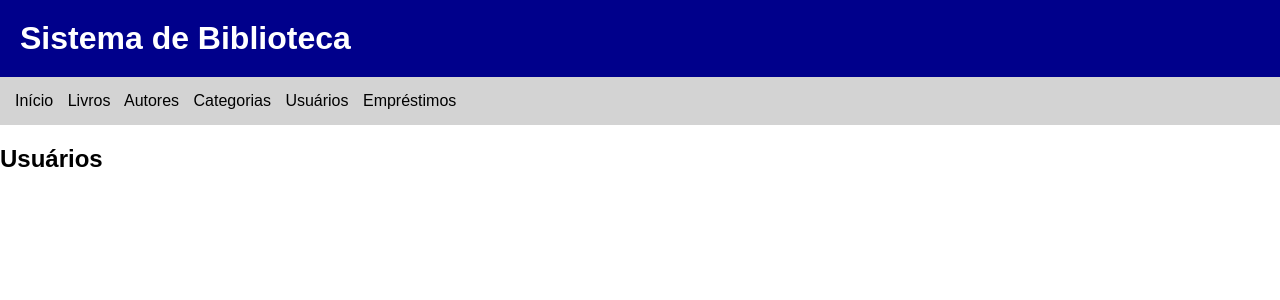
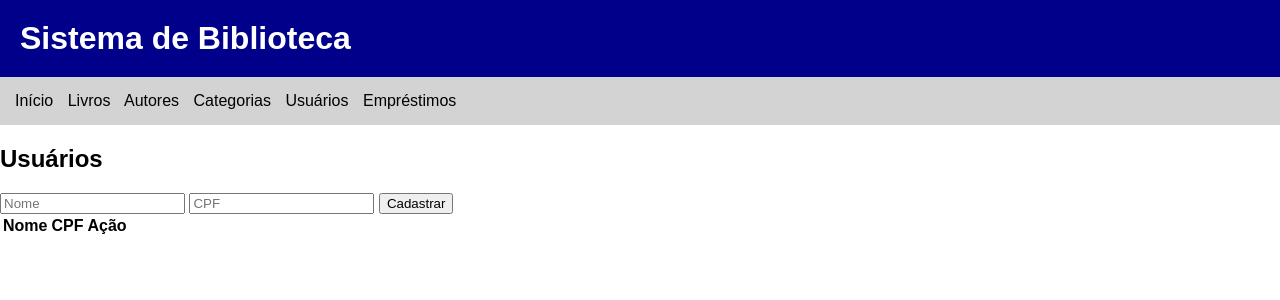
Before and after one commit to CarlosHenriqueYudi/Biblioteca, a Spring Boot app: page /usuarios in a window 1280 px wide. Shown: the top 300 px of the page. Run offline with Spring Boot 4, Linux system fonts and the light colour scheme; lists and menus that the app fills with data are empty.

Commit message:
Update inicio.html

```diff
--- a/src/main/resources/templates/usuarios/inicio.html
+++ b/src/main/resources/templates/usuarios/inicio.html
@@ -1,4 +1,4 @@
-<!doctype html>
+<!DOCTYPE html>
 <html xmlns:th="http://www.thymeleaf.org">
 <head>
     <title>Livros</title>
@@ -15,5 +15,28 @@
     <a th:href="@{/emprestimos}">Empréstimos</a>
 </nav>
 <h2>Usuários</h2>
+
+<form th:action="@{/usuarios}" method="post">
+    <input type="text" name="nome" placeholder="Nome">
+    <input type="text" name="CPF" placeholder="CPF">
+    <button type="submit">Cadastrar</button>
+</form>
+
+<table>
+    <tr>
+        <th>Nome</th>
+        <th>CPF</th>
+        <th>Ação</th>
+    </tr>
+    <tr th:each="u, status : ${usuarios}">
+        <td th:text="${u.nome}"></td>
+        <td th:text="${u.CPF}"></td>
+        <td>
+            <form th:action="@{/usuarios/excluir/{i}(i=${status.index})}" method="post">
+                <button type="submit">Excluir</button>
+            </form>
+        </td>
+    </tr>
+</table>
 </body>
 </html>
```
